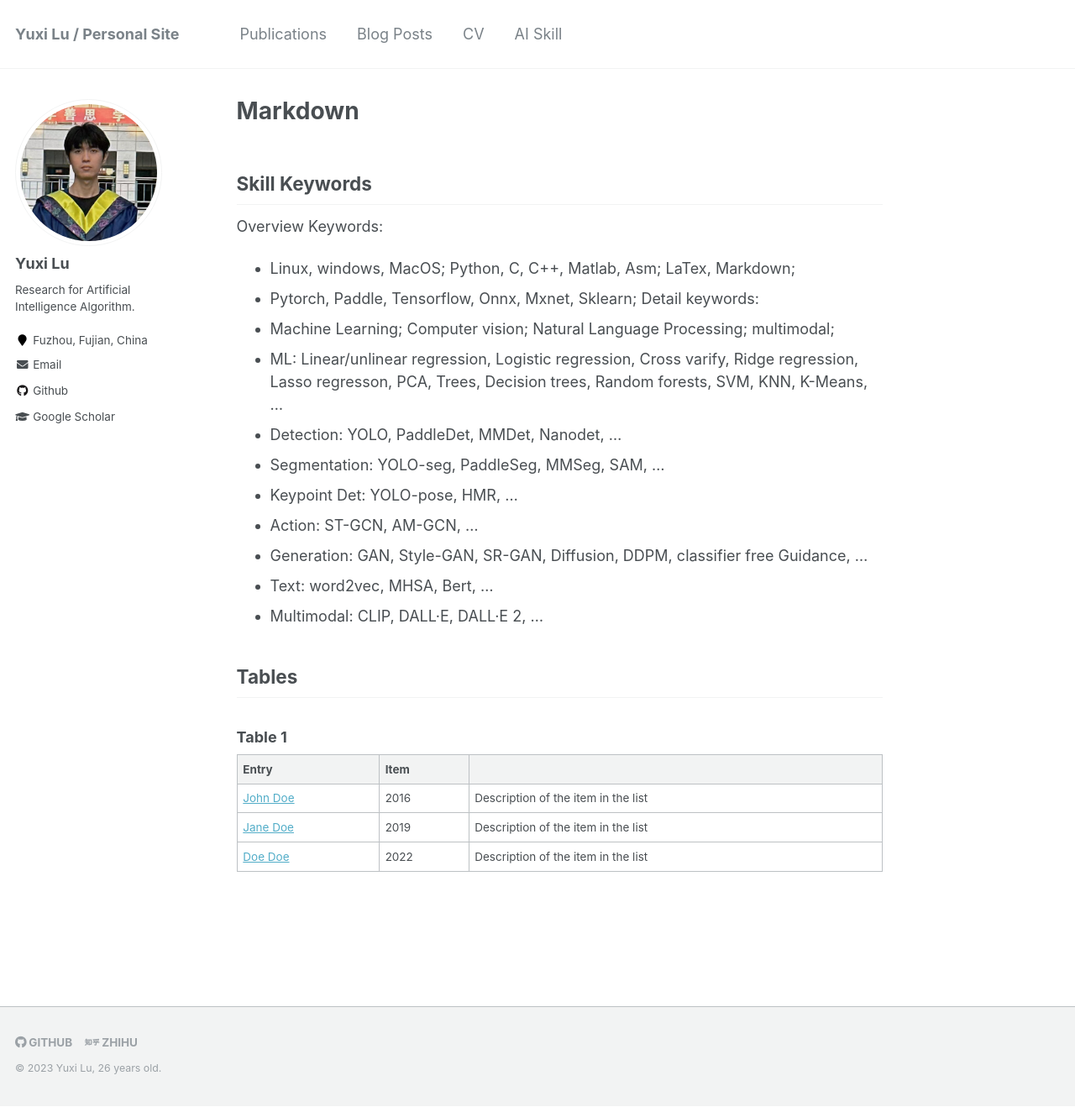
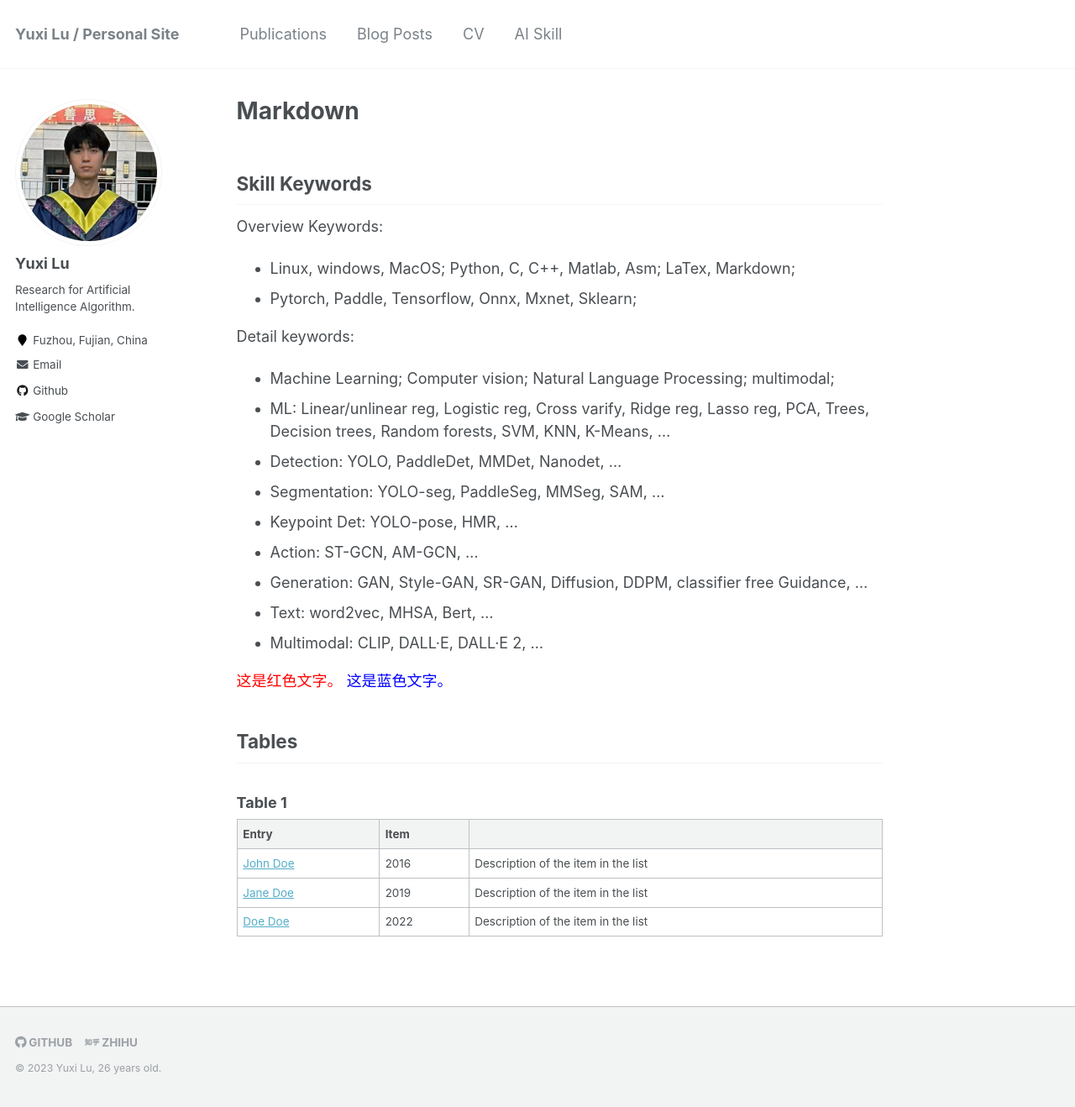
Before and after one commit to divided7/divided7.github.io, a Jekyll site: the page built from _pages/markdown.md, in a window 1280 px wide and 1318 px high. Shown: the whole window at 84% size. Built offline with Jekyll 4.4.1, drawn with Linux system fonts in a browser that asks for light colours.

Commit message:
Update markdown.md

```diff
--- a/_pages/markdown.md
+++ b/_pages/markdown.md
@@ -11,9 +11,12 @@ redirect_from:
 Overview Keywords:
 * Linux, windows, MacOS; Python, C, C++, Matlab, Asm; LaTex, Markdown;
 * Pytorch, Paddle, Tensorflow, Onnx, Mxnet, Sklearn;
+
+
 Detail keywords:
+
 * Machine Learning; Computer vision; Natural Language Processing; multimodal;
-* ML: Linear/unlinear regression, Logistic regression, Cross varify, Ridge regression, Lasso regresson, PCA, Trees, Decision trees, Random forests, SVM, KNN, K-Means, ...
+* ML: Linear/unlinear reg, Logistic reg, Cross varify, Ridge reg, Lasso reg, PCA, Trees, Decision trees, Random forests, SVM, KNN, K-Means, ...
 * Detection: YOLO, PaddleDet, MMDet, Nanodet, ...
 * Segmentation: YOLO-seg, PaddleSeg, MMSeg, SAM, ...
 * Keypoint Det: YOLO-pose, HMR, ...
@@ -22,6 +25,9 @@ Detail keywords:
 * Text: word2vec, MHSA, Bert, ...
 * Multimodal: CLIP, DALL·E, DALL·E 2, ...
 
+
+<span style="color: red;">这是红色文字。</span>
+<span style="color: blue;">这是蓝色文字。</span>
 
 
 ## Tables
```
